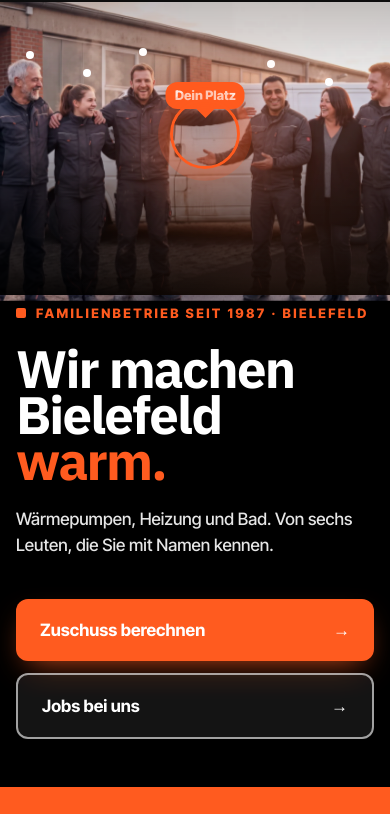
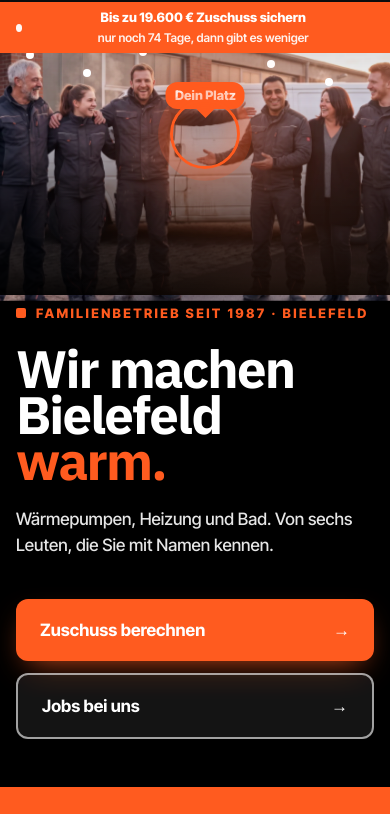
Before and after one commit to Engelstraenen/warmherz, a plain HTML site: page site/index.html in a window 390 px wide. Shown: the part 111-925 px from the top of the page. Drawn offline with Linux system fonts and the light colour scheme; animation ran at ten frames a second.

Commit message:
Nav: klarer Zuschuss-Knopf statt '74 Tage Bonus', Handy als Streifen
Co-Authored-By: Claude Opus 5.5 <noreply@anthropic.com>

```diff
--- a/site/assets/css/style.css
+++ b/site/assets/css/style.css
@@ -53,7 +53,11 @@ h3{letter-spacing:-.025em}
 .links a:hover::after{right:0}
 .nav-call{font-weight:700;font-size:15px;color:#fff;border:2px solid #3A3A3A;padding:9px 14px;border-radius:999px;transition:border-color .2s}
 .nav-call:hover{border-color:#fff}
-.chip-count{display:flex;align-items:center;gap:7px;font-size:14px;padding:10px 15px;border-radius:999px;background:var(--acc);font-weight:700;white-space:nowrap}
+.chip-count{display:flex;align-items:center;gap:10px;font-size:14px;padding:8px 16px 8px 14px;border-radius:12px;background:var(--acc);white-space:nowrap;transition:background .2s}
+.chip-count:hover{background:var(--acc-h)}
+.chip-txt{display:flex;flex-direction:column;line-height:1.15}
+.chip-txt b{font-weight:800;font-size:14px}
+.chip-txt small{font-size:11.5px;font-weight:600;opacity:.92}
 .chip-count .dot{width:8px;height:8px;border-radius:50%;background:#fff;animation:blink 1.4s infinite}
 @keyframes blink{50%{opacity:.25}}
 .burger{display:none;width:42px;height:42px;position:relative}
@@ -394,6 +398,9 @@ blockquote{font-family:var(--head);font-weight:800;font-size:clamp(36px,4.4vw,62
 .reveal.in{opacity:1;transform:none;transition:opacity .9s var(--ease),transform 1s var(--ease)}
 
 /* RESPONSIVE */
+@media (max-width:1280px){
+  .nav-call{display:none}
+}
 @media (max-width:1020px){
   .links,.nav-call{display:none}
   .chip-count{margin-left:auto}
@@ -416,8 +423,11 @@ blockquote{font-family:var(--head);font-weight:800;font-size:clamp(36px,4.4vw,62
   body{font-size:16px}
   .nav{padding:10px 16px;gap:12px}
   .logo{font-size:18px}.logo-mark{width:30px;height:30px}
-  .chip-count{font-size:12px;padding:8px 11px}
-  .chip-count .lbl-long{display:none}
+  .chip-count{position:absolute;left:0;right:0;top:100%;border-radius:0;justify-content:center;padding:8px 16px;margin:0}
+  .chip-txt{flex-direction:row;gap:6px;align-items:baseline;flex-wrap:wrap;justify-content:center}
+  .chip-txt b{font-size:13px}
+  .chip-txt small{font-size:12px}
+  .burger{margin-left:auto}
   .hero{min-height:0;display:block}
   .hero-media{position:relative;aspect-ratio:4/3}
   .hero-img{object-position:50% 30%}
--- a/site/index.html
+++ b/site/index.html
@@ -29,7 +29,7 @@
     <a href="#kontakt">Kontakt</a>
   </nav>
   <a href="tel:+495210000000" class="nav-call">0521 000 00 00</a>
-  <a href="#foerderung" class="chip-count" aria-label="Countdown bis die Förderung sinkt"><span class="dot"></span><b data-days>–</b>&nbsp;Tage<span class="lbl-long">&nbsp;Bonus</span></a>
+  <a href="#foerderung" class="chip-count" aria-label="Bis zu 19.600 Euro Zuschuss sichern, Förderung sinkt am 1. Februar"><span class="dot"></span><span class="chip-txt"><b><span class="lbl-long">Bis zu </span>19.600 € Zuschuss<span class="lbl-long"> sichern</span></b><small class="lbl-long">nur noch <span data-days>–</span> Tage, dann gibt es weniger</small></span></a>
   <button class="burger" aria-label="Menü öffnen" aria-expanded="false"><i></i><i></i></button>
 </header>
 
```
